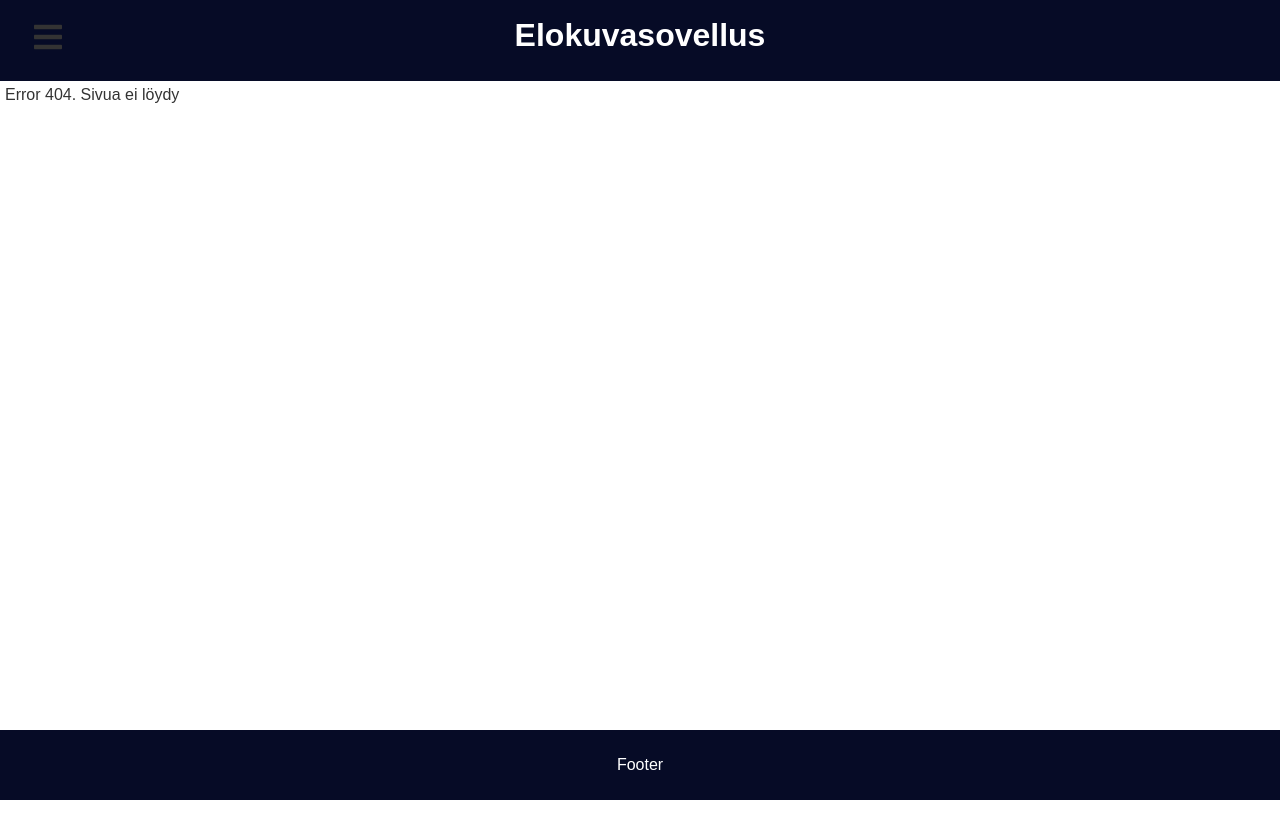
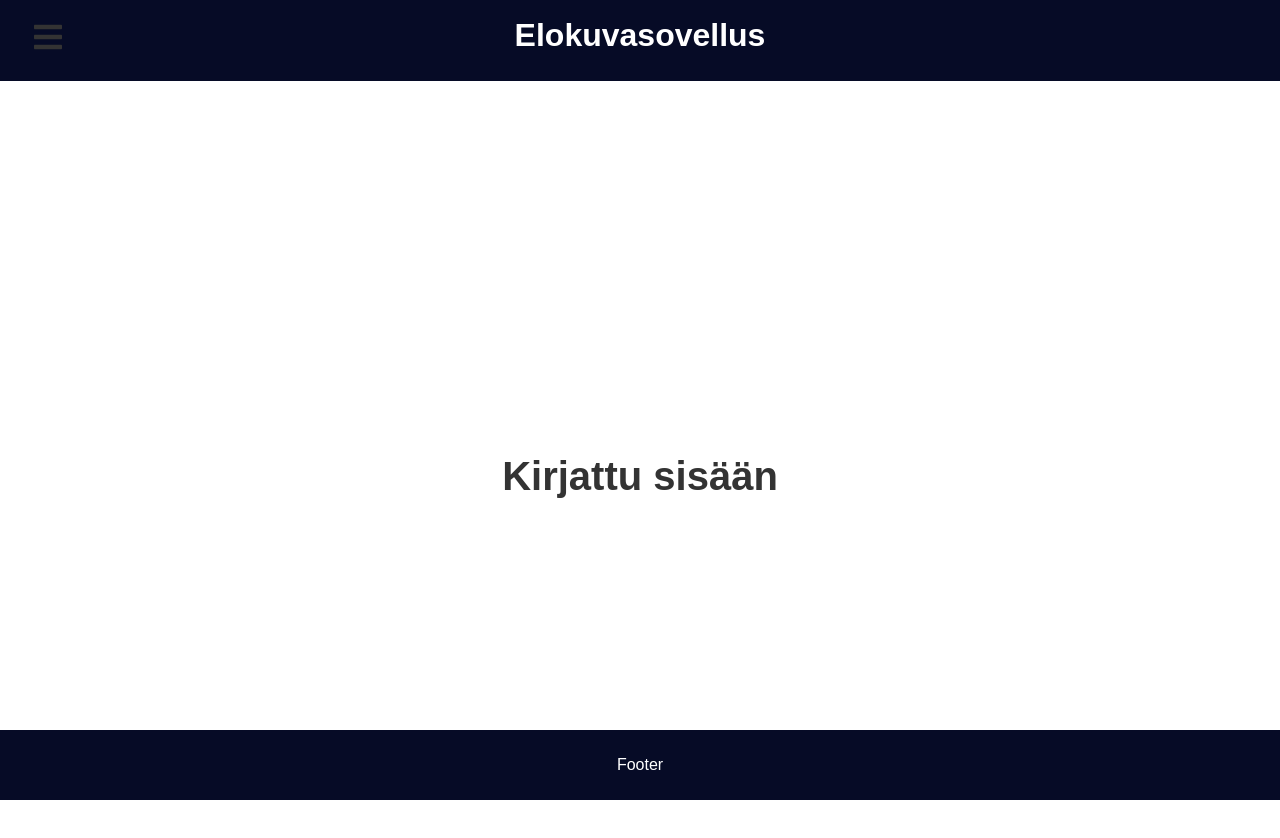
Before and after one commit to webohjeR21/Elokuvasovellus, a React (Create React App) app in the folder frontend/: page /Authed in a window 1280 px wide. Before the commit this address had no page. Shown: the top 838 px of the page. Before the commit the page ends 800 px from the top, so only its background shows below. Built offline with nearby package versions, Linux system fonts and the light colour scheme.

Commit message:
Auth reitti aloitettu

```diff
--- a/frontend/src/App.js
+++ b/frontend/src/App.js
@@ -11,6 +11,7 @@ import ShowTime from './pages/ShowTime'
 import Search from './pages/Search'
 import Login from './pages/Login'
 import Delete from './pages/Delete'
+import Authed from './pages/Authed'
 
 function App() {
   return (
@@ -26,6 +27,7 @@ function App() {
         <Route path='/Search' element={<Search />} />
         <Route path='/LoginPage' element={<Login />} />
         <Route path='/Delete' element={<Delete />} />
+        <Route path='/Authed' element={<Authed />} />
 
          </Routes>
     </div>
--- /dev/null
+++ b/frontend/src/pages/Authed.js
@@ -0,0 +1,10 @@
+import React from 'react'
+
+export default function Authed() {
+  return (
+      <div className='homeContainer'>
+      <h1>Kirjattu sisään</h1>
+      </div>
+
+  )
+}
--- a/frontend/src/pages/Login.js
+++ b/frontend/src/pages/Login.js
@@ -18,7 +18,9 @@ export default function Login() {
       password: passwordReg,
     }).then((response) => {
       console.log(response)
-
+      if (response.status == 200){
+        navigate('/Authed');
+      }
 
     })
     .catch((error) => {
```
Also changed, not shown: 1 other file (tests, documents, lock files or other folders).
